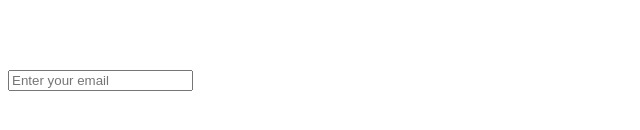
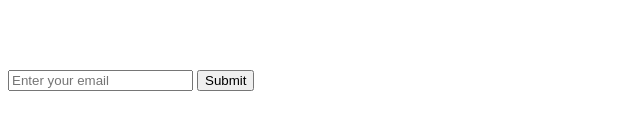
Before and after one commit to marc773/Microverse-Trials-Project, a plain HTML site: page index.html in a window 1280 px wide. Shown: the part 220-350 px from the top of the page, without its empty margins (0-640 px from the left). Drawn offline with Linux system fonts and the light colour scheme.

Commit message:
Update index.html

```diff
--- a/index.html
+++ b/index.html
@@ -14,10 +14,8 @@
           </video>
 
           <form id="form">
-            <div>
-                <input id="email" placeholder="Enter your email" type="text">
-            </div>
-
+                <input id="email" placeholder="Enter your email" type="email" required>
+                <input id="submit" type="submit">
           </form>
     </body>
 </html>
```
